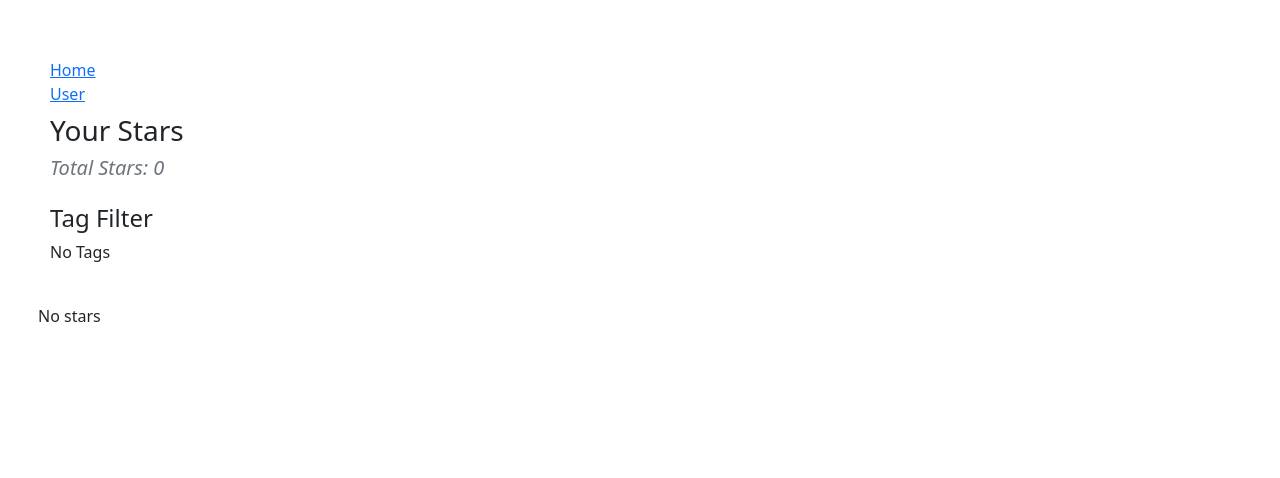
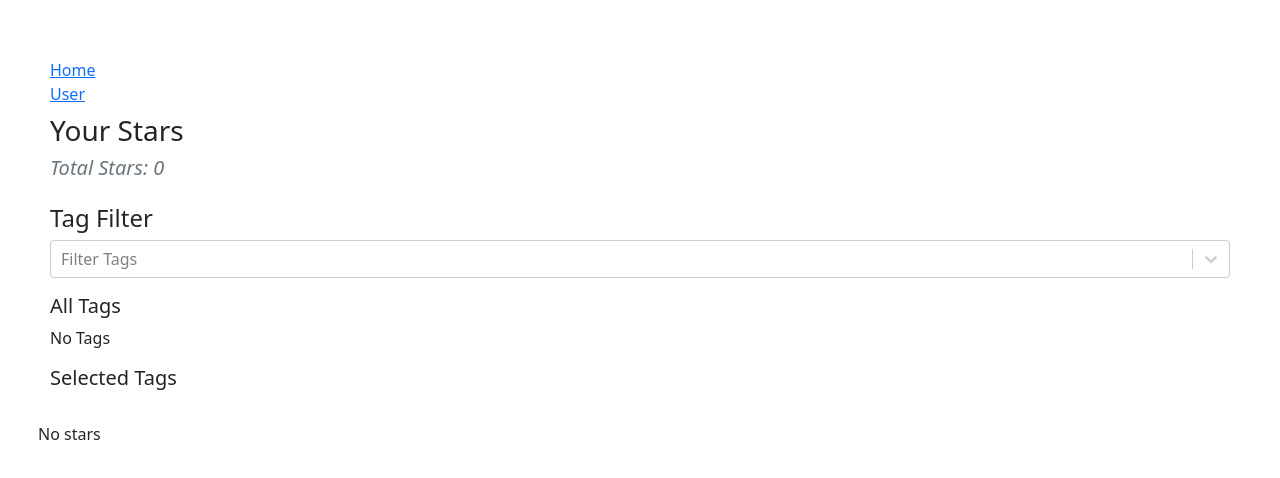
Before and after one commit to apettenati/github-star-tagger, a React (Create React App) app: page /github-star-tags/user/1 in a window 1280 px wide. Shown: the top 478 px of the page. Built offline with nearby package versions, Linux system fonts and the light colour scheme.

Commit message:
add selector

```diff
--- a/src/App.tsx
+++ b/src/App.tsx
@@ -14,11 +14,12 @@ export function App() {
   const [username, setUsername] = useState(() => (JSON.parse(localStorage.getItem('username')) || ''))
   const [allTags, setAllTags] = useState([])
 
-  useEffect(() => {
-    console.log('reder')
-    localStorage.setItem('stars', JSON.stringify(stars))
-    localStorage.setItem('username', JSON.stringify(username))
-  }, [stars, setStars, username, setUsername])
+  // useEffect(() => {
+  //   console.log('render')
+  //   localStorage.setItem('stars', JSON.stringify(stars))
+  //   localStorage.setItem('username', JSON.stringify(username))
+  //   getAllTags(stars)
+  // }, [stars, setStars, username, setUsername])
 
   function getAllTags(stars) {
     const allTags = []
--- a/src/EditTags.tsx
+++ b/src/EditTags.tsx
@@ -1,6 +1,7 @@
 import { useState } from 'react';
 import { Modal, Button, Form } from 'react-bootstrap'
 import { FaTags, FaEdit, FaTimes } from 'react-icons/fa'
+import { RemoveTag } from './Tag';
 
 export function EditTags({ starID, tags, addTag, removeTag }) {
   const [show, setShow] = useState(false)
@@ -11,7 +12,6 @@ export function EditTags({ starID, tags, addTag, removeTag }) {
   function onSubmit(event) {
     event.preventDefault()
     const id = Number(event.target.id)
-    // const newTag = event.target['add-tag'].value.trim()
     const newTag = text.trim()
     if (newTag === '') {
       alert('Please enter text to add a new tag')
--- a/src/Filter.tsx
+++ b/src/Filter.tsx
@@ -1,27 +1,42 @@
 import { FaTags, FaEdit, FaTimes } from 'react-icons/fa'
 import { Tag } from './Tag'
+import Select from 'react-select'
+import makeAnimated from 'react-select/animated'
+import { useState } from 'react'
 
-interface FilterProps {
-  allTags: string[]
-}
+// interface FilterProps {
+//   allTags: any[]
+//   setFilteredTags: () => any
+// }
 
-export const Filter: React.FC<FilterProps> = ({ allTags }) => {
-
-  // useEffect(() => {
-  //   getAllTags(stars)
-  // })
+export const Filter = ({ allTags, setFilteredTags }) => {
+  const [options, setOptions] = useState({value: allTags, label: allTags})
 
 
   return (
     <div className="tag-filter">
+      <h4>Tag Filter</h4>
       <div className="tag-selector">
-        <h4>Tag Filter</h4>
+        <Select
+          options={allTags}
+          className="mb-3 font-weight-bold"
+          placeholder="Filter Tags"
+          isSearchable
+          isMulti
+          onChange={setFilteredTags}
+        />
       </div>
       <div className="current-filter">
+        <h5> All Tags</h5>
           {(allTags.length < 1) && <p>No Tags</p>}
           {allTags.map((tag) => (
-            <Tag tag={tag}/>
+            <Tag key={tag} tag={tag}/>
           ))}
+        <h5> Selected Tags</h5>
+          {/* {(allTags.length < 1) && <p>No Selected Tags</p>}
+          {filteredTags.map((tag) => (
+            <Tag key={tag.value} tag={tag.value}/>
+          ))} */}
       </div>
       <br />
     </div>
--- a/src/Star.tsx
+++ b/src/Star.tsx
@@ -10,9 +10,9 @@ export function Star({ star, addTag, removeTag }) {
         <p className="card-subtitle mb-4 text-muted fst-italic">{star.owner.login}</p>
         <p className="card-text fst-light">{star.description}</p>
         <div className="d-flex justify-content-start gap-1">
-          {(star.tags.length === 0) ? <button className="tag btn btn-outline-secondary">No tags</button> : null}
+          {(star.tags.length === 0) ? <button className="tag btn btn-outline-secondary disabled">No tags</button> : null}
           {star.tags.map((tag) => (
-            <Tag tag={tag} />
+            <Tag key={tag} tag={tag} />
           ))}
           <EditTags
             starID={star.id}
--- a/src/Stars.tsx
+++ b/src/Stars.tsx
@@ -14,7 +14,8 @@ export function Stars({ stars, setStars, allTags }) {
           setStars(stars.map((star) => star.id === id ?
             { ...star, tags: [...star.tags, newTag] }
             : star
-          ))}
+          ))
+        }
       }
     })
   }
--- a/src/Tag.tsx
+++ b/src/Tag.tsx
@@ -1,16 +1,30 @@
-import { FaTags, FaEdit, FaTimes } from 'react-icons/fa'
+import { FaTags, FaTimes } from 'react-icons/fa'
 
 interface TagProps {
   tag: string
+}
 
+interface RemoveTagProps {
+  tag: string
+  starID: number
+  removeTag: (starID: number, tag: string) => void
 }
 
 export const Tag: React.FC<TagProps> = ({ tag }) => {
   return (
-    <button key={tag} className="tag btn btn-outline-secondary">
-      <FaTags style={{ marginRight: 5, }} />
+    <button key={tag} className="tag me-2 btn btn-outline-secondary">
+      <FaTags className="me-1" />
       {tag}
     </button>
-
   )
 }
+
+export const RemoveTag: React.FC<RemoveTagProps> = ({ tag, starID, removeTag }) => {
+  return (
+    <span id={starID.toString()} onClick={() => removeTag(starID, tag)} key={tag} className="tag btn btn-outline-danger">
+      <FaTags className="me-1" />
+      {tag}
+      <FaTimes className="ms-2" />
+    </span>
+  )
+}
```
